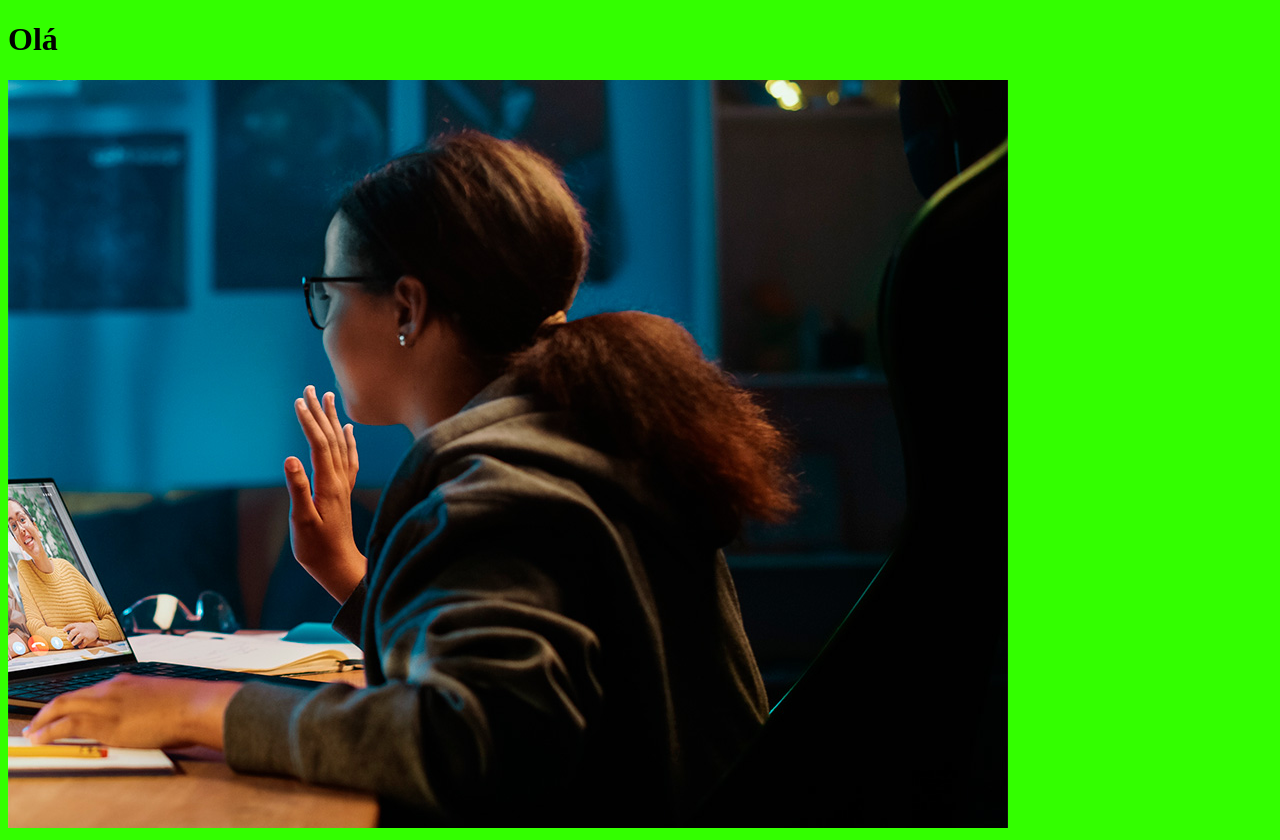
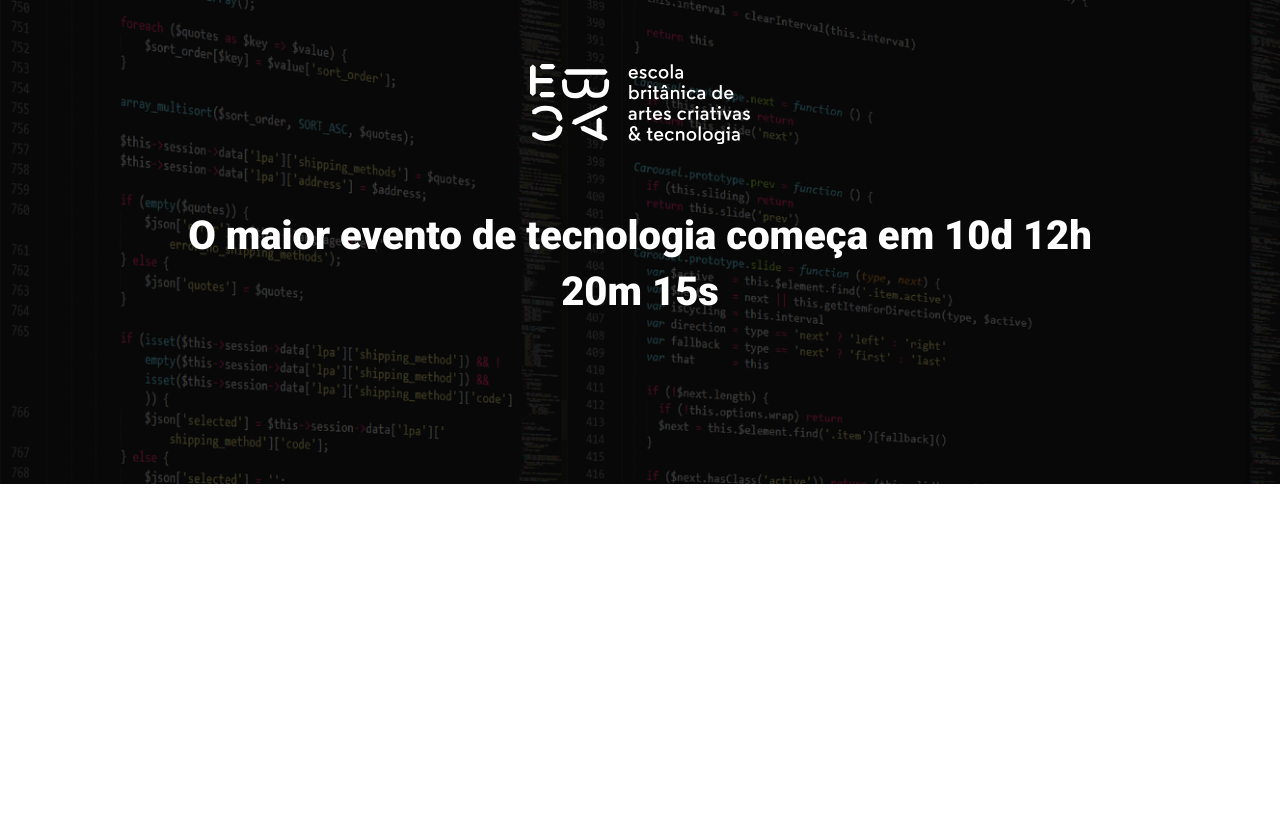
Before and after one commit to anameneiro/ebac_tech_talks, a website built with Parcel: page src/index.html in a window 1280 px wide. After the commit the page ends 800 px from the top, so only its background shows below. Built offline with nearby package versions, Linux system fonts and the light colour scheme.

Commit message:
criando o hero

```diff
--- a/src/index.html
+++ b/src/index.html
@@ -3,12 +3,20 @@
 <head>
     <meta charset="UTF-8">
     <meta name="viewport" content="width=device-width, initial-scale=1.0">
-    <title>Document</title>
+    <link rel="preconnect" href="https://fonts.googleapis.com">
+    <link rel="preconnect" href="https://fonts.gstatic.com" crossorigin>
+    <link href="https://fonts.googleapis.com/css2?family=Roboto:wght@400;700;900&display=swap" rel="stylesheet">
+    <title>EBAC Tech Talks</title>
     <link rel="stylesheet" href="styles/main.scss">
 </head>
 <body>
-    <h1>Olá</h1>
-    <img src="./images/backend.png" alt="">
+    <header class="hero">
+        <div class="container">
+            <img class="hero__logo" src="./images/ebac_logo.svg" alt="EBAC">
+            <p class="hero__text">O maior evento de tecnologia começa em 10d 12h 20m 15s</p>
+        </div>
+
+    </header>
 
     <script src="scripts/main.js"></script>
 </body>
--- /dev/null
+++ b/src/styles/_hero.scss
@@ -0,0 +1,53 @@
+
+.hero{
+    padding-top: 64px;
+    padding-bottom: 100px;
+    background-image: url(../images/fundo.png);
+    background-repeat: no-repeat;
+    background-size: cover; //completa o tamanho do container
+    position: relative;
+
+    .container{
+        position: relative;
+    }
+
+    &::before{
+        position: absolute;
+        top: 0;
+        left: 0;
+        width: 100%;
+        height: 100%;
+        background-color: #000;
+        content: '';
+        opacity: .7;
+    }
+
+    &__text{
+        margin-top: 64px;
+        margin-bottom: 64px;
+        font-size: 40px;
+        line-height: 56px;
+        font-weight: 800;
+        text-align: center;
+    }
+
+    &__logo{
+        margin: 0 auto;
+        height: 80px;
+        display: block;
+    }
+
+    @media (max-width: 640px) {
+        padding: 40px 0;
+
+        &__logo{
+            height: 40px;
+        }
+
+        &__text{
+            font-size: 22px;
+            line-height: 24px;
+            margin: 24px 0;
+        }
+    }
+}
--- a/src/styles/main.scss
+++ b/src/styles/main.scss
@@ -1,3 +1,24 @@
-body{
-    background-color: rgb(51, 255, 0);
+@use 'hero';
+
+*{
+    margin: 0;
+    padding: 0;
+    box-sizing: border-box;
+    font-family: 'Roboto', sans-serif;
+    color: #fff;
 }
+
+.container{
+    max-width: 960px;
+    width: 100%;
+    margin: 0 auto; //para centralizar
+
+
+    @media (max-width: 640px) {
+        max-width: 80%;
+    }
+
+    @media (max-width: 1024px) {
+        max-width: 90%;
+    }
+}
```
